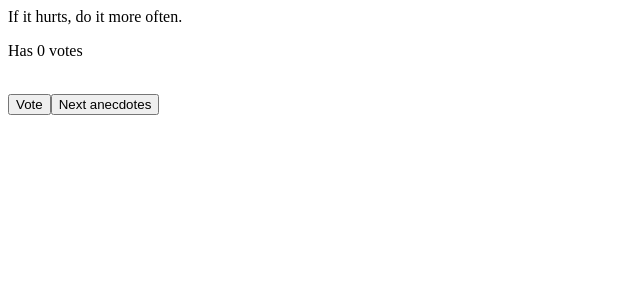
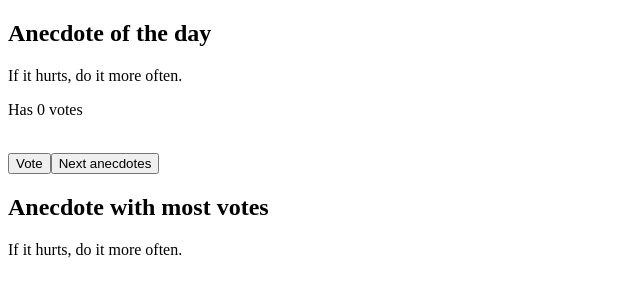
Before and after one commit to Kasperboling/FullstackOpen, a React (Vite) app in the folder part1/: page / in a window 1280 px wide. Shown: the top 300 px of the page, without its empty margins (0-640 px from the left). Built offline with nearby package versions, Linux system fonts and the light colour scheme.

Commit message:
1.14*: anecdotes step3

```diff
--- a/part1/src/App.jsx
+++ b/part1/src/App.jsx
@@ -15,15 +15,21 @@ const App = () => {
   const [selected, setSelected] = useState(0)
   const [points, setPoint] = useState(Array.apply(null, new Array(8)).map(Number.prototype.valueOf,0));
   const [vote, setVote] = useState(points)
-  console.log(points)
+  const highestValue = Math.max(...points);
+  const highestValueIndex = points.indexOf(highestValue);
+
+  console.log(highestValueIndex);
 
   return (
     <>
+      <h2>Anecdote of the day</h2>
       {anecdotes[selected]}
       <p>Has {points[selected]} votes</p>
       <br />
       <button onClick={() => {setVote(points[selected] += 1)}}>Vote</button>
       <button onClick={() => {setSelected(Math.floor(Math.random() * 8))}}>Next anecdotes</button>
+      <h2>Anecdote with most votes</h2>
+      <p>{anecdotes[highestValueIndex]}</p>
     </>
   )
 }
```
